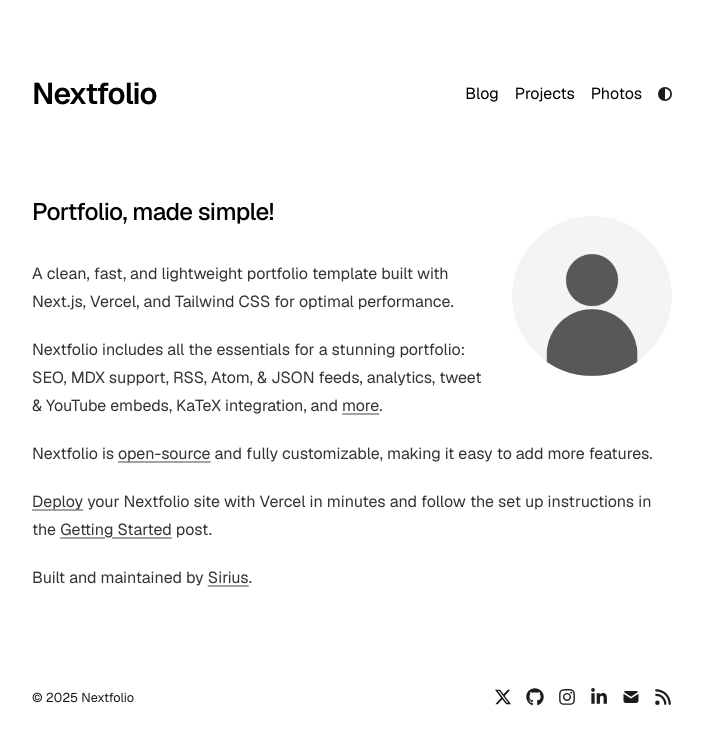
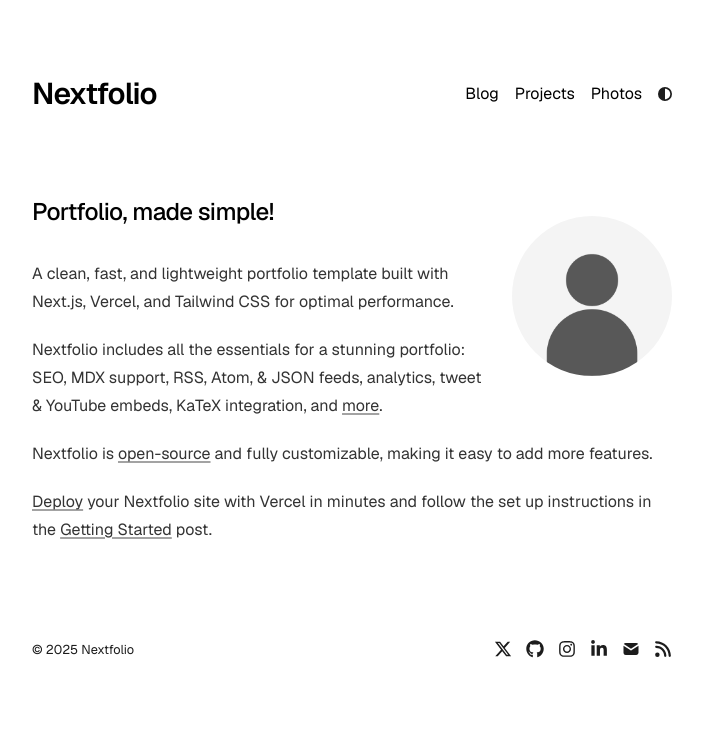
Before and after one commit to Liquefy7822/hooi-kaizin-portfolio, a Next.js app: page / in a window 1280 px wide. Shown: the top 744 px of the page, without its empty margins (288-991 px from the left). Built offline with nearby package versions, Linux system fonts and the light colour scheme.

Commit message:
Update page.tsx

```diff
--- a/app/page.tsx
+++ b/app/page.tsx
@@ -55,13 +55,6 @@
           instructions in the{" "}
           <a href="/blog/getting-started">Getting Started</a> post.
         </p>
-        <p>
-          Built and maintained by{" "}
-          <a href="https://imsirius.xyz/" target="_blank">
-            Sirius
-          </a>
-          .
-        </p>
       </div>
     </section>
   );
```
